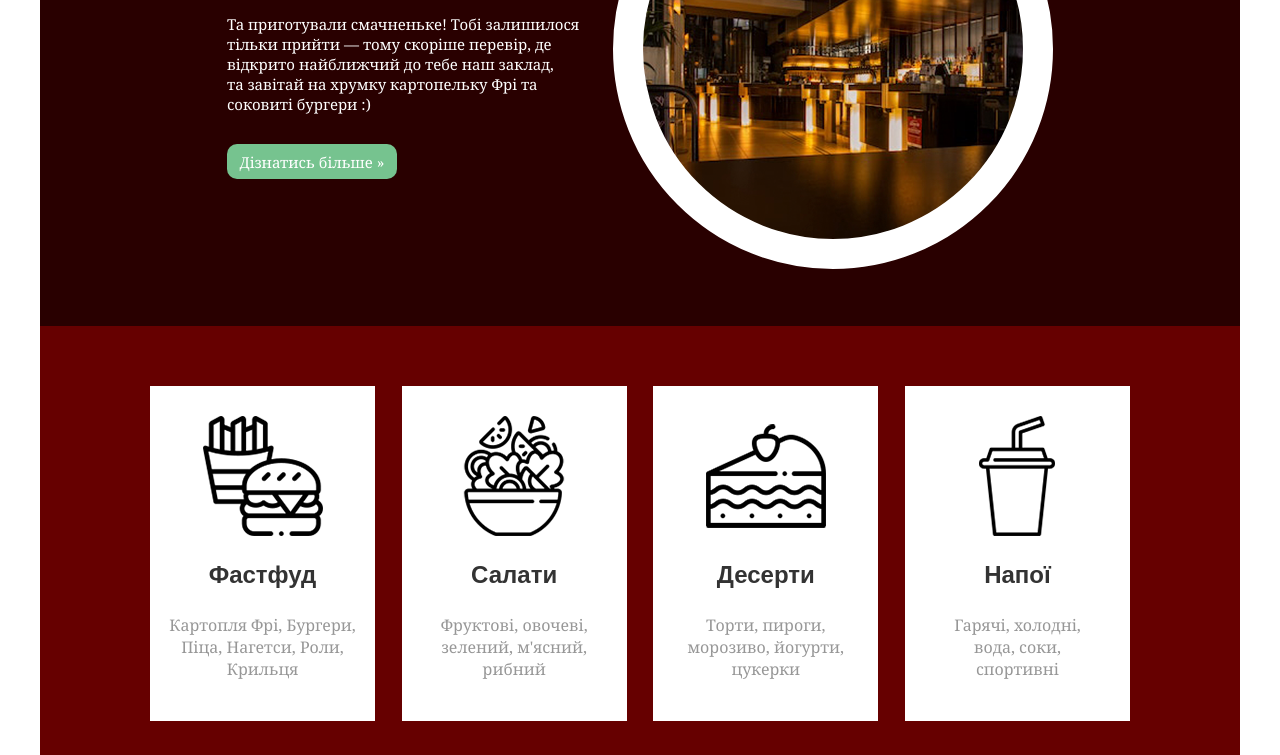
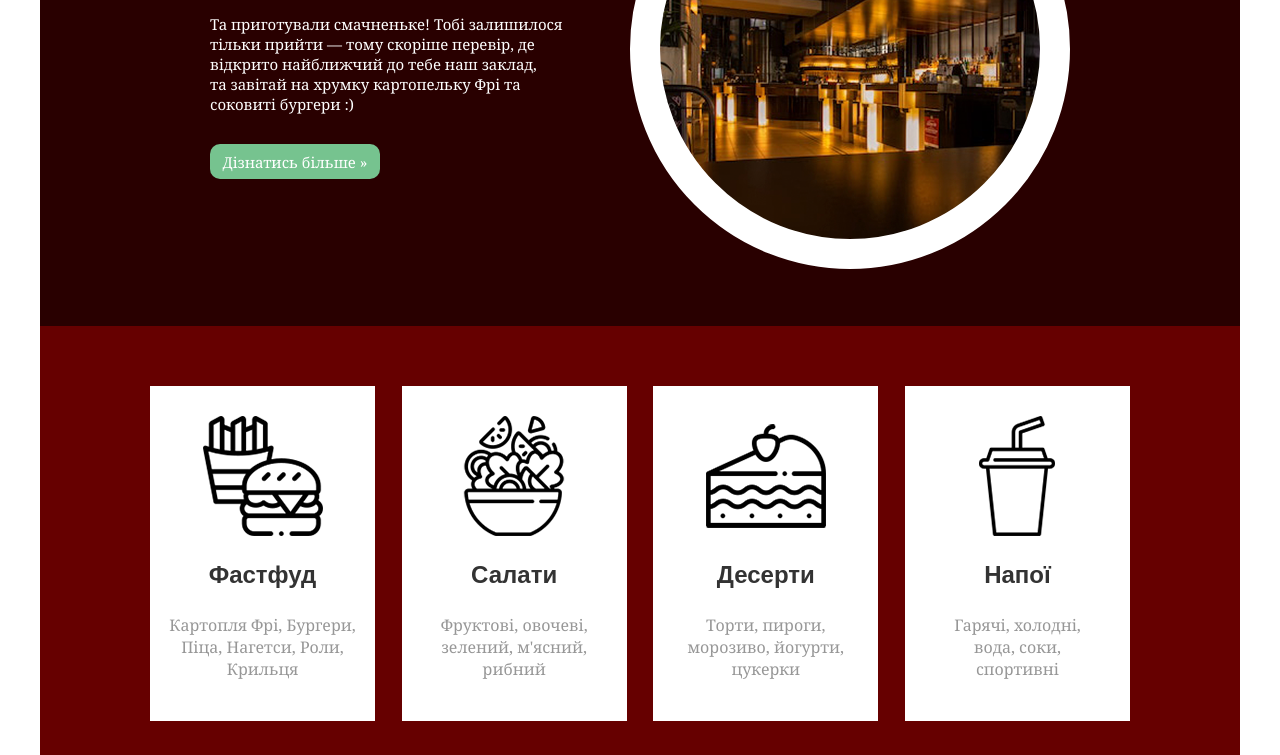
Before and after one commit to OleksandrKoroliov/Koroliov_25-CTH-_Lab2, a plain HTML site: page Koroliov_25(CTH)_Lab2/index.html in a window 1280 px wide. Shown: the part 278-1033 px from the top of the page. Drawn offline with Linux system fonts and the light colour scheme.

Commit message:
Update style.css

```diff
--- a/Koroliov_25(CTH)_Lab2/css/style.css
+++ b/Koroliov_25(CTH)_Lab2/css/style.css
@@ -52,6 +52,7 @@
     padding: 0px 60px 0 60px;
     display: flex;
     align-items: center;
+    justify-content: space-between;
 }
 .title_child, .title_description {
     margin-bottom: 30px;
@@ -59,9 +60,13 @@
 .title_text {
     color: white;
 }
+.title_body {
+    margin: 0;
+}
 .circle {
     width: 380px;
     height: 380px;
+    margin: 0;
     background-image: url(../img/restaurant2.png);
     border-radius: 50%;
     border: 30px solid;
```
